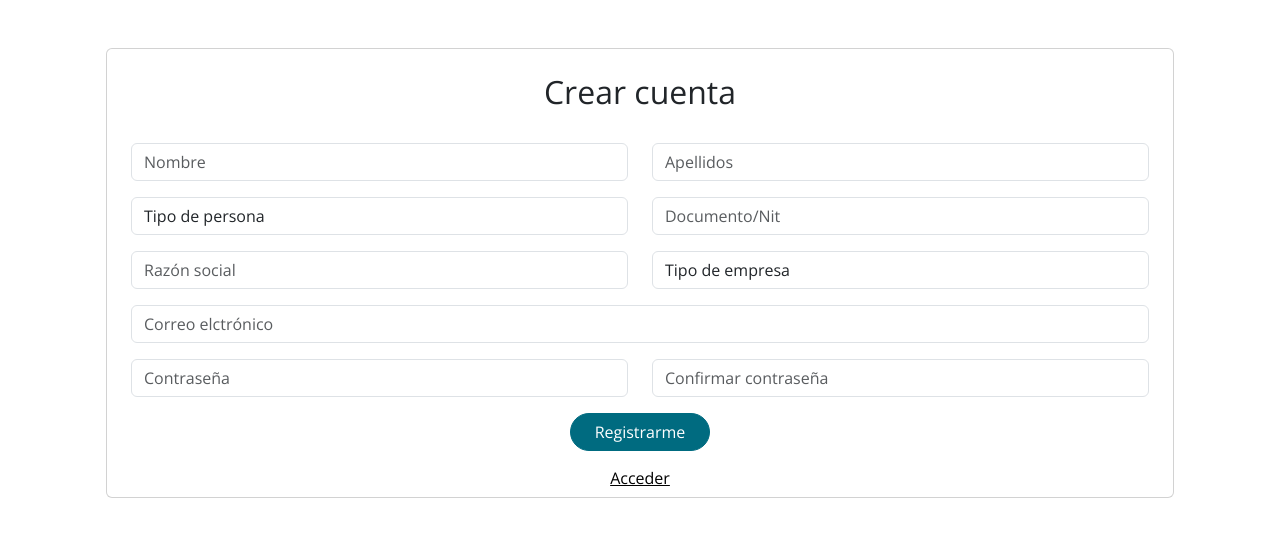
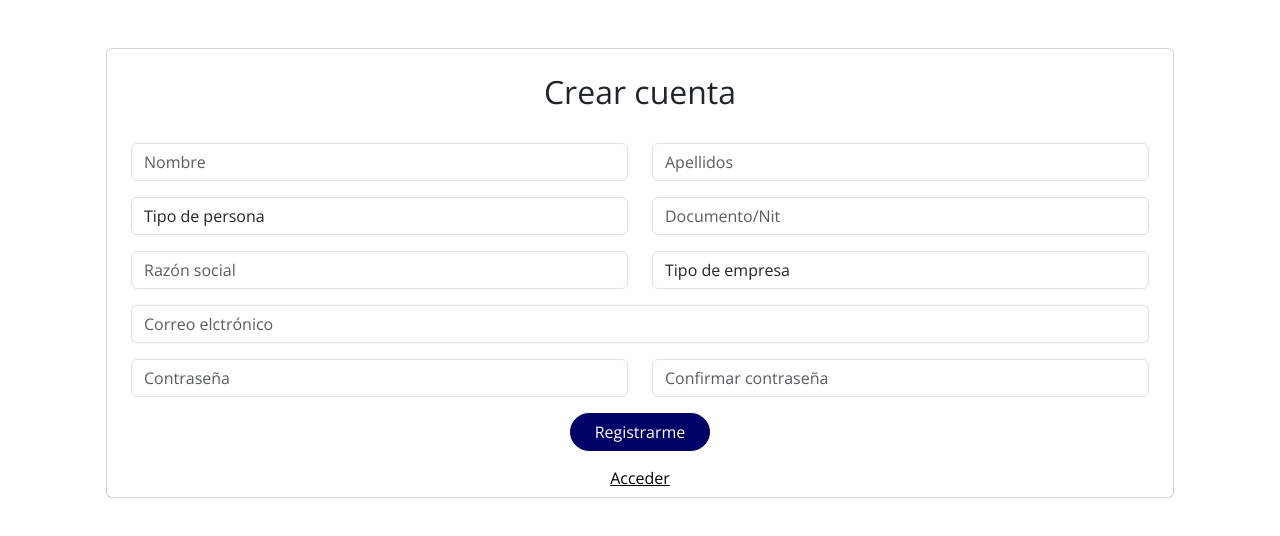
Before and after one commit to DianaR162/RetoGrupo3, an Angular app: page /register in a window 1280 px wide. Shown: the top 536 px of the page. Built offline with nearby package versions, Linux system fonts and the light colour scheme.

Commit message:
Configuracion firebase

```diff
--- a/src/app/form/form.component.css
+++ b/src/app/form/form.component.css
@@ -1,5 +1,5 @@
 .slider {
-    accent-color: #006b80;
+    accent-color: var(--color-blue);
 }
 
 .question-text {
--- a/src/app/landing-page/landing-page.component.css
+++ b/src/app/landing-page/landing-page.component.css
@@ -41,7 +41,7 @@ main > section h3 {
 }
 
 main > section.section-blue-light h3 {
-    color: var(--color-white);
+    color: var(--color-light-grey);
 }
 
 main > section .text-section {
@@ -57,11 +57,11 @@ main > section .text-section {
 }
 
 main > section.section-blue-light .text-section {
-    color: var(--color-white);
+    color: var(--color-light-grey);
 }
 
 .section-blue-light {
-    background-color: var(--color-blue-light);
+    background-color: var(--color-blue);
 }
 
 main .container-video {
--- a/src/styles.css
+++ b/src/styles.css
@@ -25,19 +25,19 @@ body {
 
 .btn-primary {
     --bs-btn-color: #fff;
-    --bs-btn-bg: #006b80;
-    --bs-btn-border-color: #006b80;
+    --bs-btn-bg: var(--color-blue);
+    --bs-btn-border-color: var(--color-blue);
     --bs-btn-hover-color: #fff;
-    --bs-btn-hover-bg: #01859f;
-    --bs-btn-hover-border-color: #088faa;
+    --bs-btn-hover-bg: #1e3590;
+    --bs-btn-hover-border-color: #1e3590;
     --bs-btn-focus-shadow-rgb: 49, 132, 253;
     --bs-btn-active-color: #fff;
-    --bs-btn-active-bg: #088faa;
-    --bs-btn-active-border-color: #088faa;
+    --bs-btn-active-bg: #1e3590;
+    --bs-btn-active-border-color: #1e3590;
     --bs-btn-active-shadow: inset 0 3px 5px rgba(0, 0, 0, 0.125);
     --bs-btn-disabled-color: #fff;
-    --bs-btn-disabled-bg: #006b80;
-    --bs-btn-disabled-border-color: #006b80;
+    --bs-btn-disabled-bg: var(--color-blue);
+    --bs-btn-disabled-border-color: var(--color-blue);
     border-radius: var(--bs-border-radius-pill);
 }
 
@@ -68,10 +68,9 @@ body {
 }
 
 .bg-primary {
-    background-color: #006b80 !important;
+    background-color: var(--color-blue) !important;
 }
 
-/* NAVBAR */
 .navbar-height {
     height: 88px;
 }
```
Also changed, not shown: firebase.json (added), src/app/dashboard/general/general.component.html (line endings or trailing spaces), 1 other file (tests, documents, lock files or other folders).
